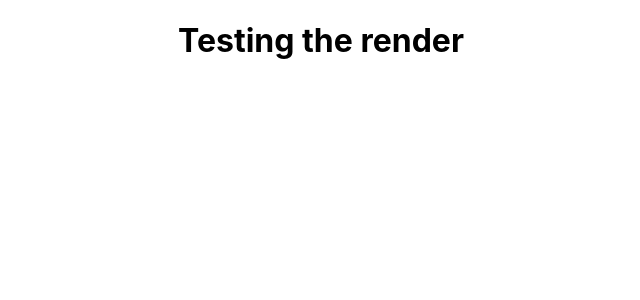
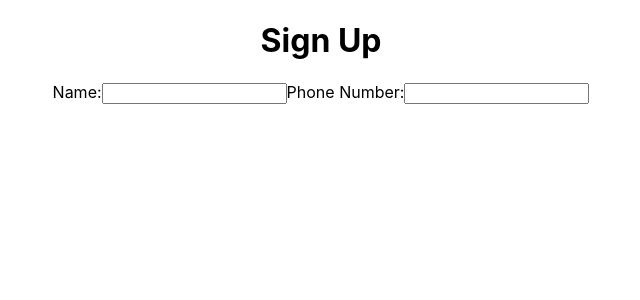
Before and after one commit to JordonR96/Sign-Up-Form, a React (Create React App) app: page / in a window 1280 px wide. Shown: the top 300 px of the page, without its empty margins (319-959 px from the left). Built offline with nearby package versions, Linux system fonts and the light colour scheme.

Commit message:
Added first step and field
Added step one and the name field.

Have put in a bunch of TODO's of next steps to take

```diff
--- a/src/App.js
+++ b/src/App.js
@@ -1,31 +1,122 @@
 import React from 'react';
 import ReactDOM from 'react-dom';
-// TODO uncomment import logo from './logo.svg';
 import './App.css';
 import './index.css';
 
+class Step1 extends React.Component {
+
+  // TODO I think make a base step class then extend that
+  // TODO make it so we can decide what fields to show, should pass in state and update fields
+
+  constructor(props) {
+    super(props);
+  }
+
+
+  render() {
+
+    // If we aren't currently on step 1 of sign up, dont render anything
+    if (this.props.currentStep !== 1) {
+      return null;
+    }
+
+    return(
+      <form onSubmit={this.props.handleSubmit}>
+        <label>
+          Name:
+          <input id="name-field" className="sign-up-field" type = "text" value={this.props.name} onChange={this.props.handleChange}/>
+        </label>
+
+        <label>
+          Phone Number:
+          <input id="phone-number-field" className="sign-up-field" type = "text" value={this.props.phoneNumber} onChange={this.props.handleChange}/>
+        </label>
+      </form>
+
+    );
+
+  }
+}
+
 class SignupForm extends React.Component{
 
+  // TODO move this to separate file and export to here
+
   constructor(props) {
-    super(props)
+    super(props);
+
+    this.state = {
+      currentStep : 1,
+      name: "",
+      phoneNumber: "",
+      email: "",
+      dateOfBirth: ""
+    };
+
+    // give handleChange and handleSubmit buttons access to this
+    this.handleChange = this.handleChange.bind(this);
+
+    this.handleSubmit = this.handleSubmit.bind(this);
+  }
+
+  // TODO pass a get state to steps
+
+  handleChange(event) {
+    // TODO when a field is changed set the state
+    // TODO only update and validate when finished typing
+    console.log(event.target.value);
+    console.log(event.target.id);
+
+
+
+    // handle saing data
+    if (!event.target.id) {
+      // todo throw an error
+    }
+
+    // go here https://reactjs.org/docs/forms.html and to handling multople inputs
+
+    // save the users name
+    if (event.target.id === "name-field") {
+
+      this.setState({name: event.target.value});
+    }
+
+    if (event.target.id === "name-field") {
+
+      this.setState({phoneNumber: event.target.value});
+    }
+
+
+  }
+
+  handleSubmit(event) {
+    // TODO make sure data is complete and can easily be passed to backend
+    event.preventDefault();
+  }
+
+  signUp() {
+    //TODO finish the process
+
   }
 
   render() {
 
     return(
-
-      <h1>Testing the render</h1>
-
+      <div id="sign-up-form">
+        <h1>Sign Up</h1>
+        <Step1 currentStep={this.state.currentStep} name={this.state.name} handleChange={this.handleChange} handleSubmit={this.handleSubmit} />
+      </div>
     );
   }
 
 }
 
-function App() {
-  return (
+
+function App(props) {
+  return(
     <div className="App">
       <header>
-        {/*TODO uncomment <img src={logo} className="App-logo" alt="logo" /> */}
       </header>
       <body>
         <SignupForm/>
```
